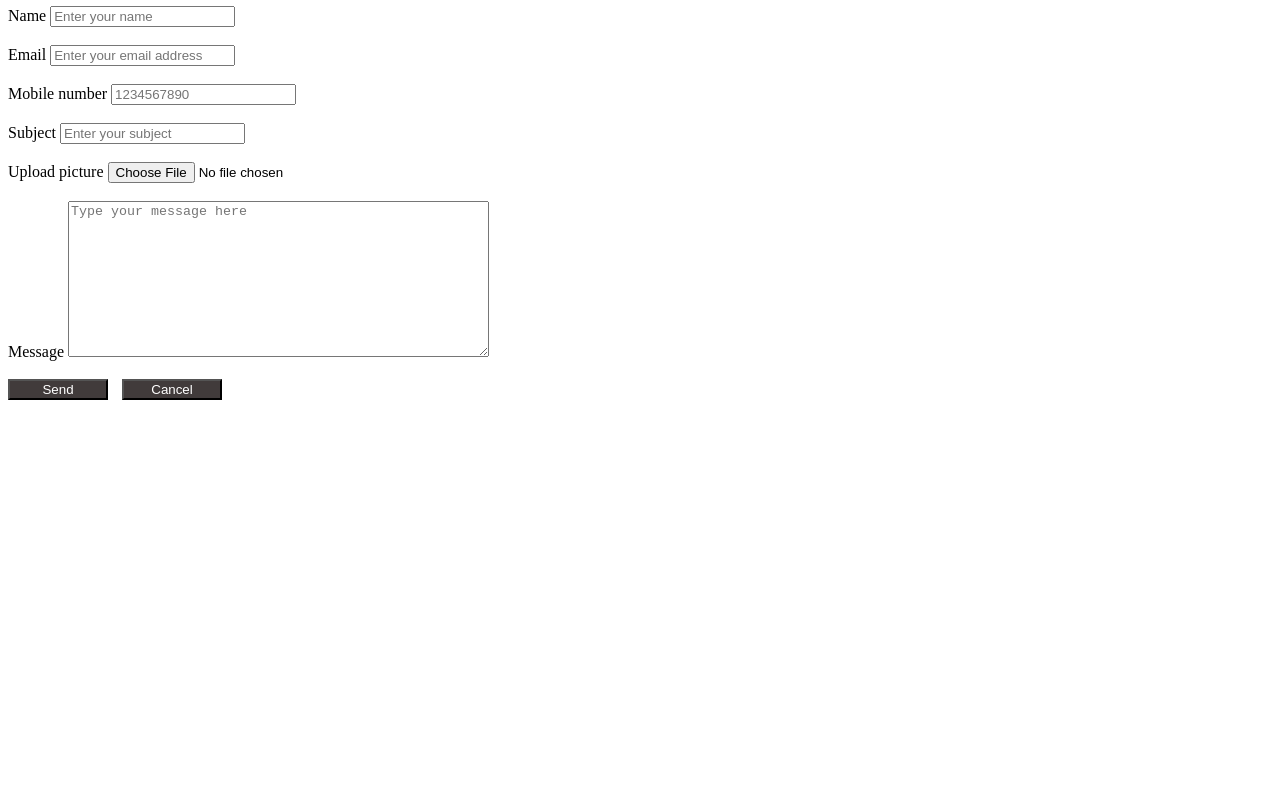
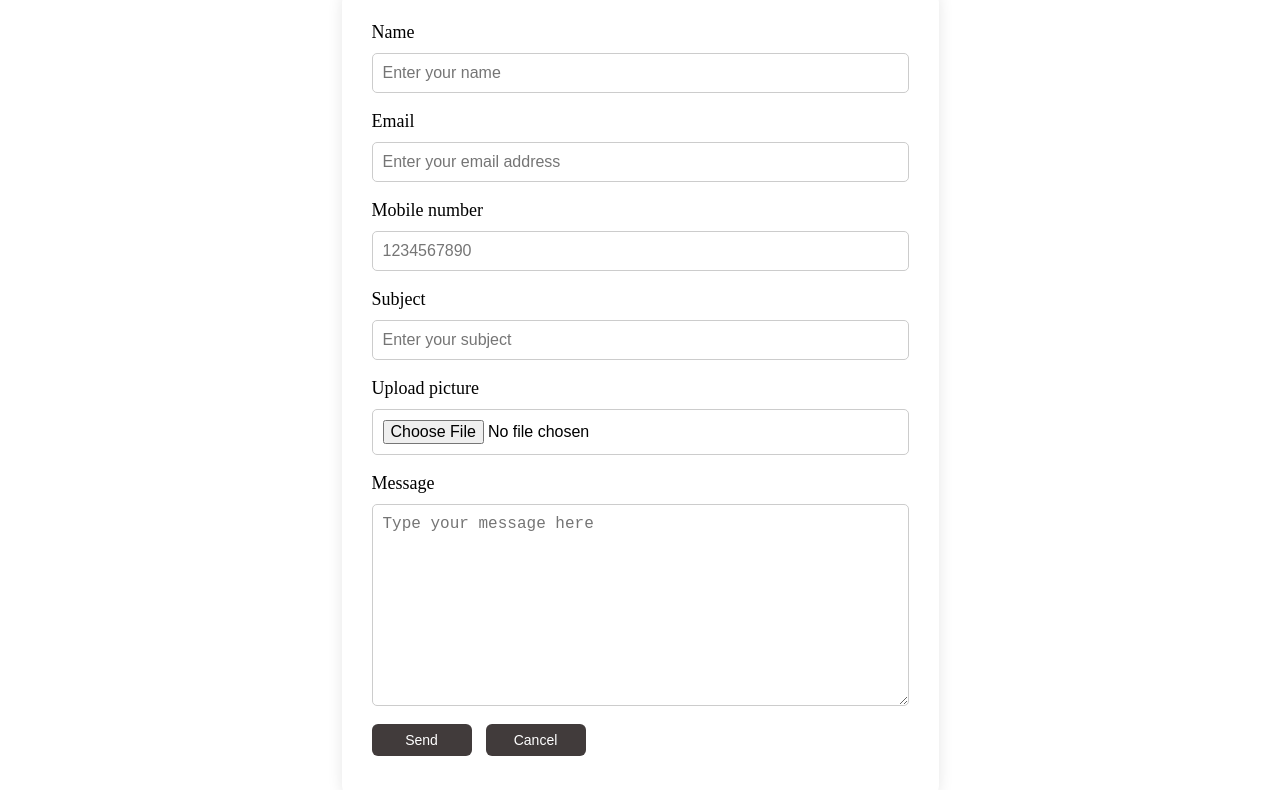
Before and after one commit to jeslykp/CSS-portfolio-2, a plain HTML site: page contact.html in a window 1280 px wide. Shown: the part 215-1005 px from the top of the page. Before the commit the page ends 800 px from the top, so only its background shows below. Drawn offline with Linux system fonts and the light colour scheme; the site is published under a folder, as on GitHub Pages, so addresses that start at the root find nothing.

Commit message:
Updated path

```diff
--- a/contact.html
+++ b/contact.html
@@ -8,7 +8,7 @@
     <title>Porfolio_Jesly | contact</title>
     <meta name="description" content="Passionate frontend developer creating user-friendly web experienceso">
     <meta name="author" content="Jesly">
-    <link rel="stylesheet" href="/css/style.css">
+    <link rel="stylesheet" href="css/style.css">
 </head>
 
 <body>
```
Also changed, not shown: index.html (+1 -1 lines).
